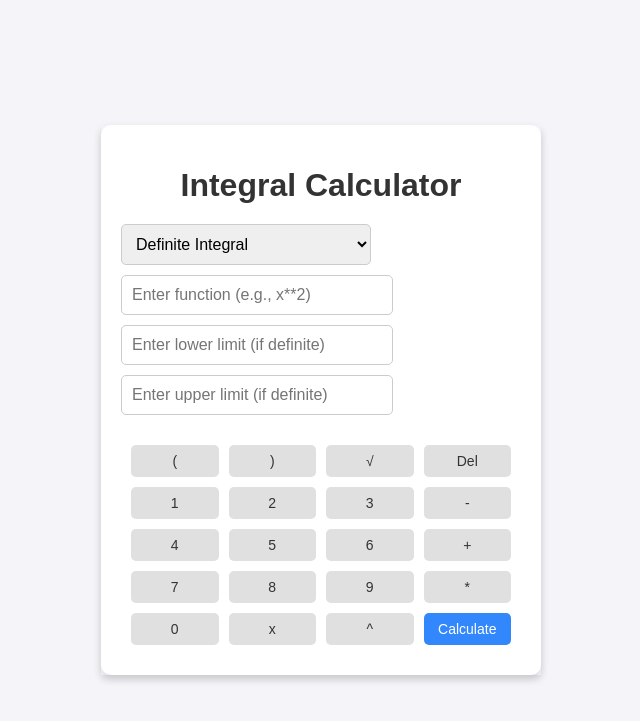
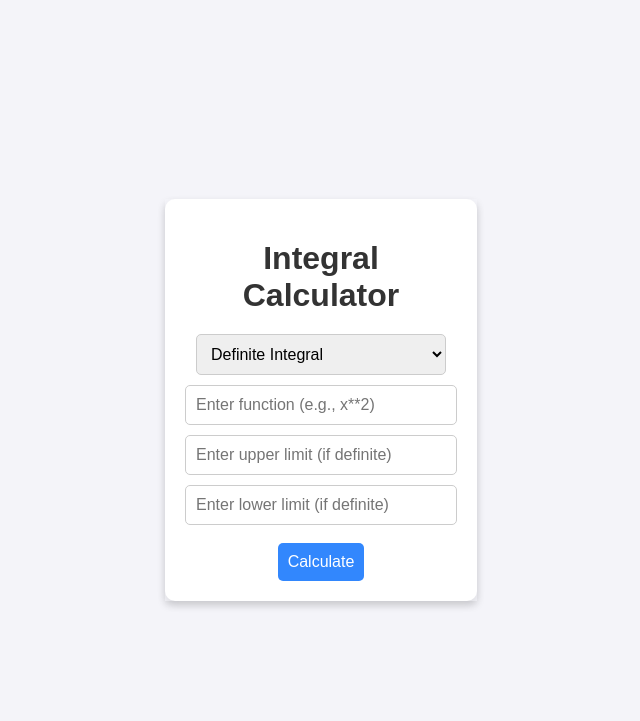
Before and after one commit to Laleilish/matdasQuiz-integral, a Django app: page / in a window 1280 px wide. Shown: the top 721 px of the page, without its empty margins (319-959 px from the left). Run offline with Django 4.2, Linux system fonts and the light colour scheme.

Commit message:
Update Views.py & Base.html

```diff
--- a/integral/integralApp/templates/base.html
+++ b/integral/integralApp/templates/base.html
@@ -1,9 +1,10 @@
 <!DOCTYPE html>
 <html lang="en">
 <head>
+    <script src="https://polyfill.io/v3/polyfill.min.js?features=es6"></script>
+    <script id="MathJax-script" async src="https://cdn.jsdelivr.net/npm/mathjax@3/es5/tex-mml-chtml.js"></script>
     <title>Integral Calculator</title>
     <style>
-        /* Your CSS remains unchanged */
         body {
             font-family: Arial, sans-serif;
             margin: 0;
@@ -25,29 +26,18 @@
             padding: 20px;
             border-radius: 10px;
             box-shadow: 0 4px 8px rgba(0, 0, 0, 0.1);
-            width: 400px;
+            width: min-content;
             text-align: center;
+            align-items: center;
         }
         .calculator h1 {
             margin-bottom: 20px;
             color: #333;
         }
-        .integral-wrapper {
-            display: flex;
-            align-items: center;
-            justify-content: center;
-            gap: 20px;
-            margin-bottom: 20px;
-            margin-top: 10px;
-        }
-        .integral-wrapper img {
-            width: 70px;
-            height: auto;
-        }
         .inputs {
             display: flex;
             flex-direction: column;
-            align-items: flex-start;
+            align-items: center;
             gap: 10px;
         }
         .calculator input[type="text"],
@@ -71,25 +61,6 @@
         .calculator button:hover {
             background-color: #0056b3;
         }
-        .keypad {
-            margin-top: 20px;
-            display: grid;
-            grid-template-columns: repeat(4, 1fr);
-            gap: 10px;
-            padding: 10px;
-        }
-        .keypad button {
-            padding: 8px;
-            font-size: 14px;
-            color: #333;
-            background-color: #e0e0e0;
-            border: none;
-            border-radius: 5px;
-            cursor: pointer;
-        }
-        .keypad button:hover {
-            background-color: #d6d6d6;
-        }
         .result {
             margin-top: 20px;
             font-size: 18px;
@@ -101,17 +72,15 @@
         }
     </style>
     <script>
-        function insertValue(value) {
-            event.preventDefault();
-            const input = document.querySelector('input[name="function"]');
-            input.value += value;
+        function renderMathJax() {
+            MathJax.typesetPromise()
+                .then(() => console.log('MathJax rendered successfully.'))
+                .catch(err => console.error('MathJax rendering error:', err));
         }
 
-        function deleteLast() {
-            event.preventDefault();
-            const input = document.querySelector('input[name="function"]');
-            input.value = input.value.slice(0, -1);
-        }
+        document.addEventListener("DOMContentLoaded", function () {
+            renderMathJax(); // Render MathJax on page load.
+        });
     </script>
 </head>
 <body>
@@ -126,43 +95,30 @@
                         <option value="indefinite">Indefinite Integral</option>
                     </select>
                     <input type="text" name="function" placeholder="Enter function (e.g., x**2)" required>
+                    <input type="number" name="upper_limit" placeholder="Enter upper limit (if definite)" step="any">
                     <input type="number" name="lower_limit" placeholder="Enter lower limit (if definite)" step="any">
-                    <input type="number" name="upper_limit" placeholder="Enter upper limit (if definite)" step="any">
                 </div>
-                <div class="keypad">
-                    <button onclick="insertValue('(')" type="button">(</button>
-                    <button onclick="insertValue(')')" type="button">)</button>
-                    <button onclick="insertValue('√')" type="button">√</button>
-                    <button onclick="deleteLast()" type="button">Del</button>
-                    <button onclick="insertValue('1')" type="button">1</button>
-                    <button onclick="insertValue('2')" type="button">2</button>
-                    <button onclick="insertValue('3')" type="button">3</button>
-                    <button onclick="insertValue('-')" type="button">-</button>
-                    <button onclick="insertValue('4')" type="button">4</button>
-                    <button onclick="insertValue('5')" type="button">5</button>
-                    <button onclick="insertValue('6')" type="button">6</button>
-                    <button onclick="insertValue('+')" type="button">+</button>
-                    <button onclick="insertValue('7')" type="button">7</button>
-                    <button onclick="insertValue('8')" type="button">8</button>
-                    <button onclick="insertValue('9')" type="button">9</button>
-                    <button onclick="insertValue('*')" type="button">*</button>
-                    <button onclick="insertValue('0')" type="button">0</button>
-                    <button onclick="insertValue('x')" type="button">x</button>
-                    <button onclick="insertValue('^')" type="button">^</button>
-                    <button type="submit" style="background-color: rgb(50, 135, 253); color: white;">Calculate</button>
-                </div>
+                <br>
+                <button type="submit" style="background-color: rgb(50, 135, 253); color: white;">Calculate</button>
             </form>
+
             {% if steps %}
                 <div class="steps">
                     <h2>Steps:</h2>
-                    <pre>{{ steps }}</pre>
+                    <div>
+                        \[
+                        {{ steps | safe }}
+                        \]
+                    </div>
                 </div>
             {% endif %}
+
             {% if result %}
                 <div class="result">
-                    <strong>Result:</strong> {{ result }}
+                    <strong>Result:</strong> <span id="result-output">\( {{ result | safe }} \)</span>
                 </div>
             {% endif %}
+
             {% if error %}
                 <div class="error">
                     {{ error }}
@@ -170,5 +126,8 @@
             {% endif %}
         </div>
     </div>
+    <script>
+        renderMathJax(); // Re-render MathJax if content updates dynamically.
+    </script>
 </body>
 </html>
```
